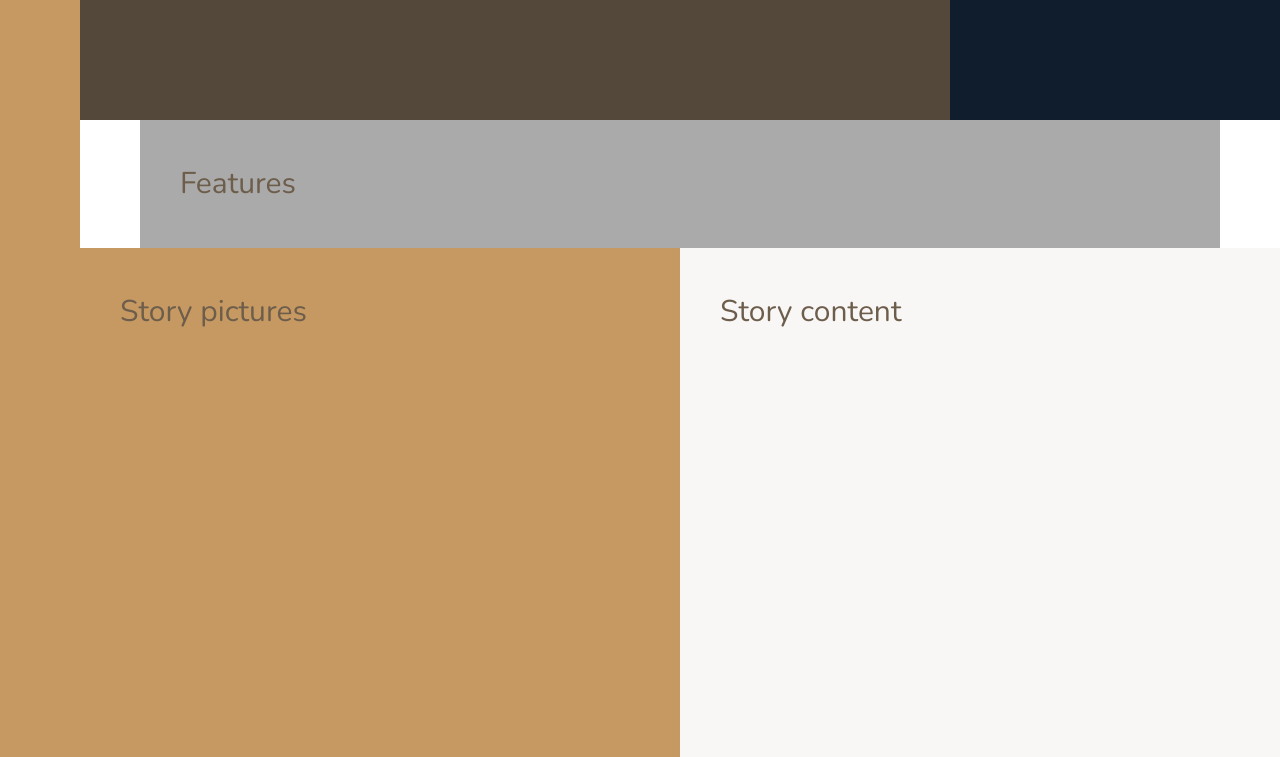
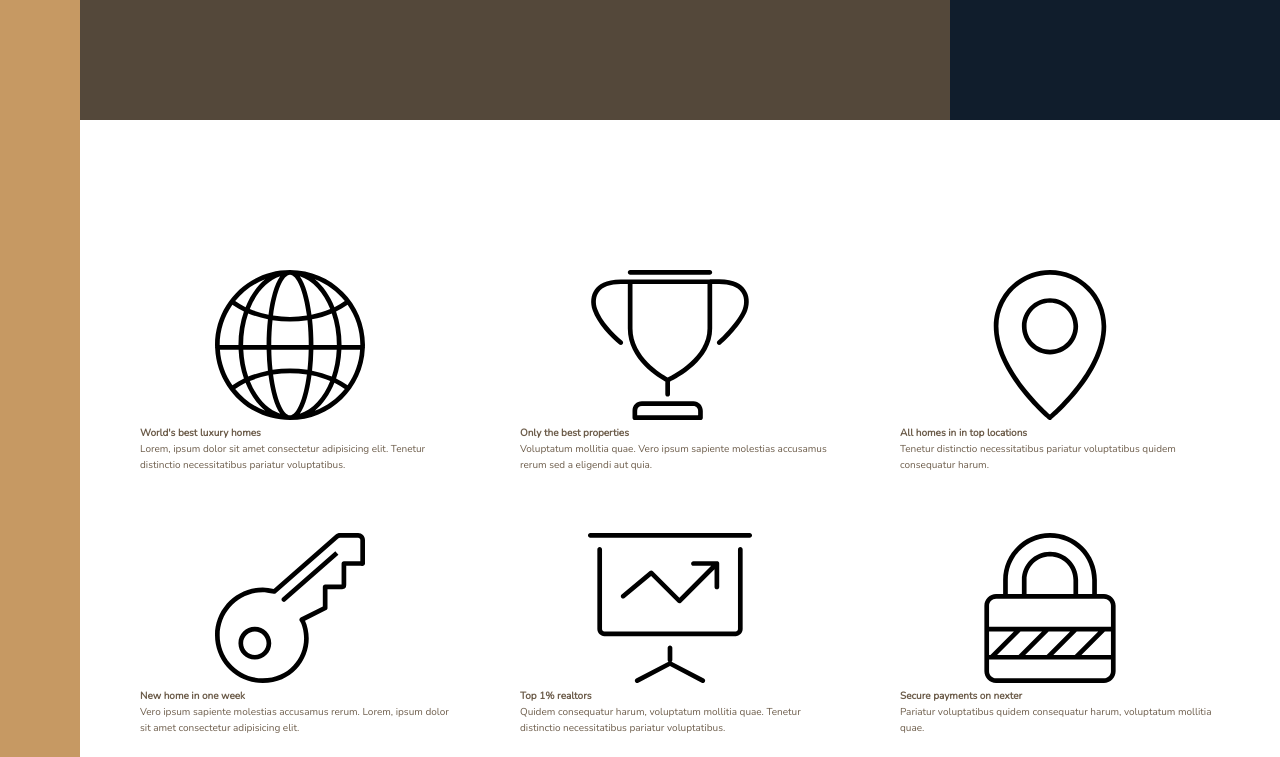
Before and after one commit to NiloofarMahmoodian/nexter, a website: page index.html in a window 1280 px wide. Shown: the part 520-1277 px from the top of the page. Drawn offline with nearby package versions, Linux system fonts and the light colour scheme; files that its build step writes are made by us from their sources.

Commit message:
Build the feature section

```diff
--- a/index.html
+++ b/index.html
@@ -27,7 +27,71 @@
     </div>
 
     <section class="features">
-      Features
+      <div class="feature">
+        <svg class="feature__icon">
+          <use xlink:href="img/sprite.svg#icon-global"></use>
+        </svg>
+        <h4 class="heading-4 heading-4--dark">World's best luxury homes</h4>
+        <p class="feature__text">
+          Lorem, ipsum dolor sit amet consectetur adipisicing elit. Tenetur
+          distinctio necessitatibus pariatur voluptatibus.
+        </p>
+      </div>
+
+      <div class="feature">
+        <svg class="feature__icon">
+          <use xlink:href="img/sprite.svg#icon-trophy"></use>
+        </svg>
+        <h4 class="heading-4 heading-4--dark">Only the best properties</h4>
+        <p class="feature__text">
+          Voluptatum mollitia quae. Vero ipsum sapiente molestias accusamus
+          rerum sed a eligendi aut quia.
+        </p>
+      </div>
+
+      <div class="feature">
+        <svg class="feature__icon">
+          <use xlink:href="img/sprite.svg#icon-map-pin"></use>
+        </svg>
+        <h4 class="heading-4 heading-4--dark">All homes in in top locations</h4>
+        <p class="feature__text">
+          Tenetur distinctio necessitatibus pariatur voluptatibus quidem
+          consequatur harum.
+        </p>
+      </div>
+
+      <div class="feature">
+        <svg class="feature__icon">
+          <use xlink:href="img/sprite.svg#icon-key"></use>
+        </svg>
+        <h4 class="heading-4 heading-4--dark">New home in one week</h4>
+        <p class="feature__text">
+          Vero ipsum sapiente molestias accusamus rerum. Lorem, ipsum dolor sit
+          amet consectetur adipisicing elit.
+        </p>
+      </div>
+
+      <div class="feature">
+        <svg class="feature__icon">
+          <use xlink:href="img/sprite.svg#icon-presentation"></use>
+        </svg>
+        <h4 class="heading-4 heading-4--dark">Top 1% realtors</h4>
+        <p class="feature__text">
+          Quidem consequatur harum, voluptatum mollitia quae. Tenetur distinctio
+          necessitatibus pariatur voluptatibus.
+        </p>
+      </div>
+
+      <div class="feature">
+        <svg class="feature__icon">
+          <use xlink:href="img/sprite.svg#icon-lock"></use>
+        </svg>
+        <h4 class="heading-4 heading-4--dark">Secure payments on nexter</h4>
+        <p class="feature__text">
+          Pariatur voluptatibus quidem consequatur harum, voluptatum mollitia
+          quae.
+        </p>
+      </div>
     </section>
 
     <div class="story__pictures">
--- a/sass/_base.scss
+++ b/sass/_base.scss
@@ -42,9 +42,4 @@ body {
     [center-start] repeat(8, [col-start] minmax(min-content, 14rem) [col-end])
     [center-end]
     minmax(6rem, 1fr) [full-end];
-
-  & > * {
-    padding: 40px;
-    font-size: 3rem;
-  }
 }
--- a/sass/_features.scss
+++ b/sass/_features.scss
@@ -1,4 +1,9 @@
 .features {
-  background-color: $color-grey-light-2;
   grid-column: center-start / center-end;
+
+  margin: 15rem 0;
+
+  display: grid;
+  grid-template-columns: repeat(3, 1fr);
+  grid-gap: 6rem;
 }
```
